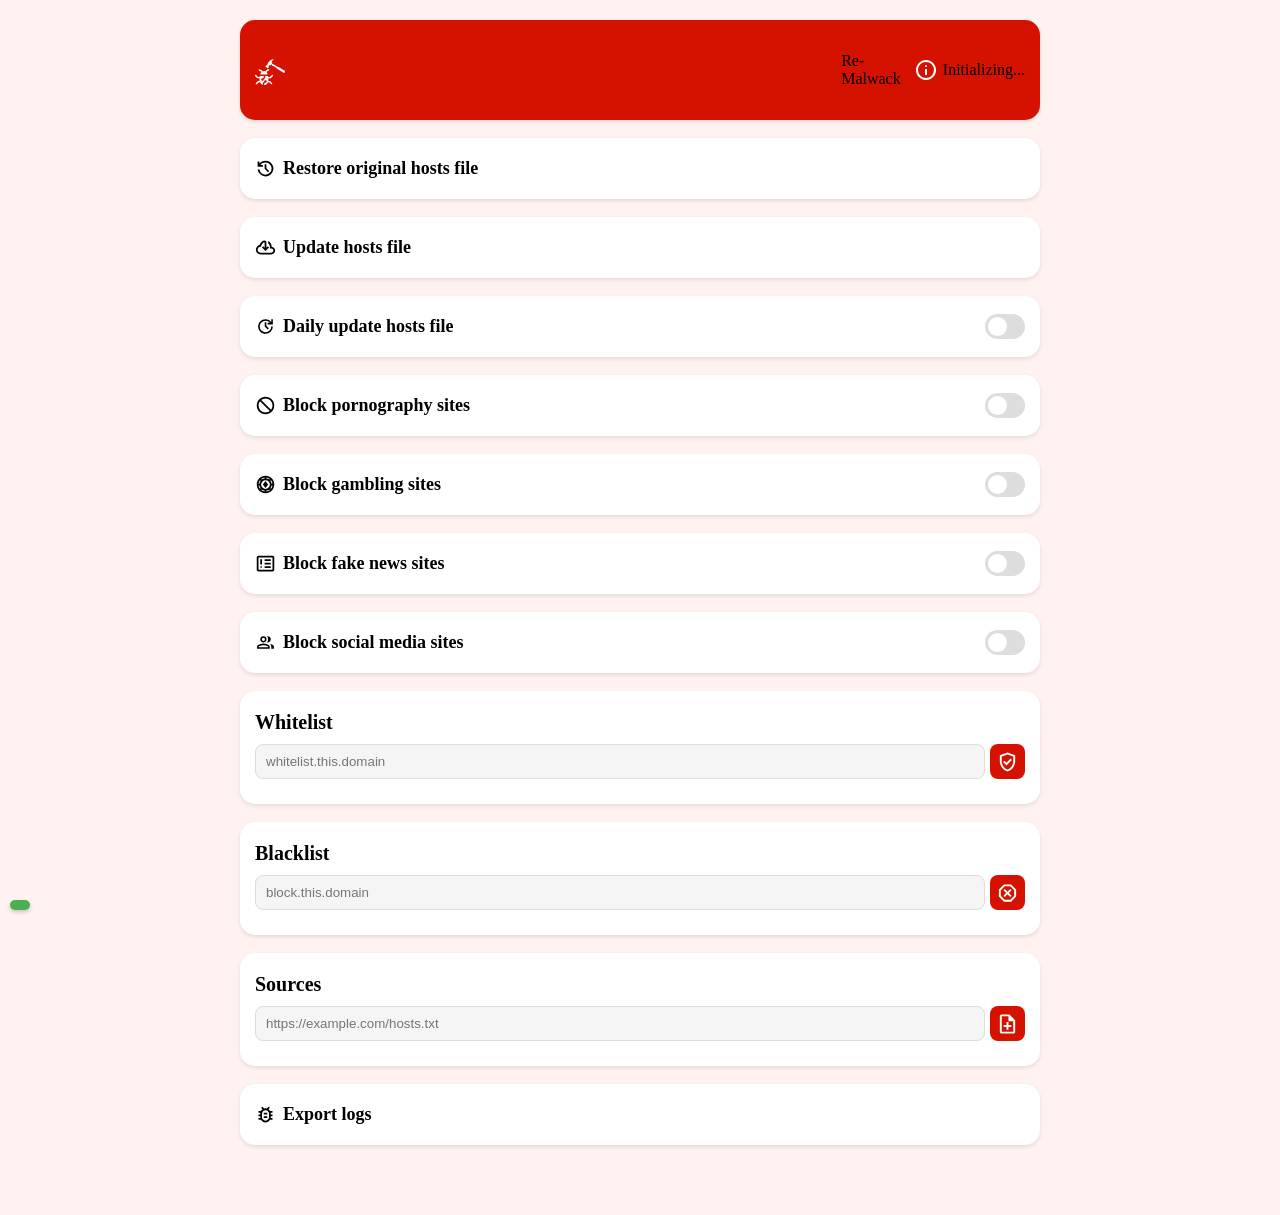
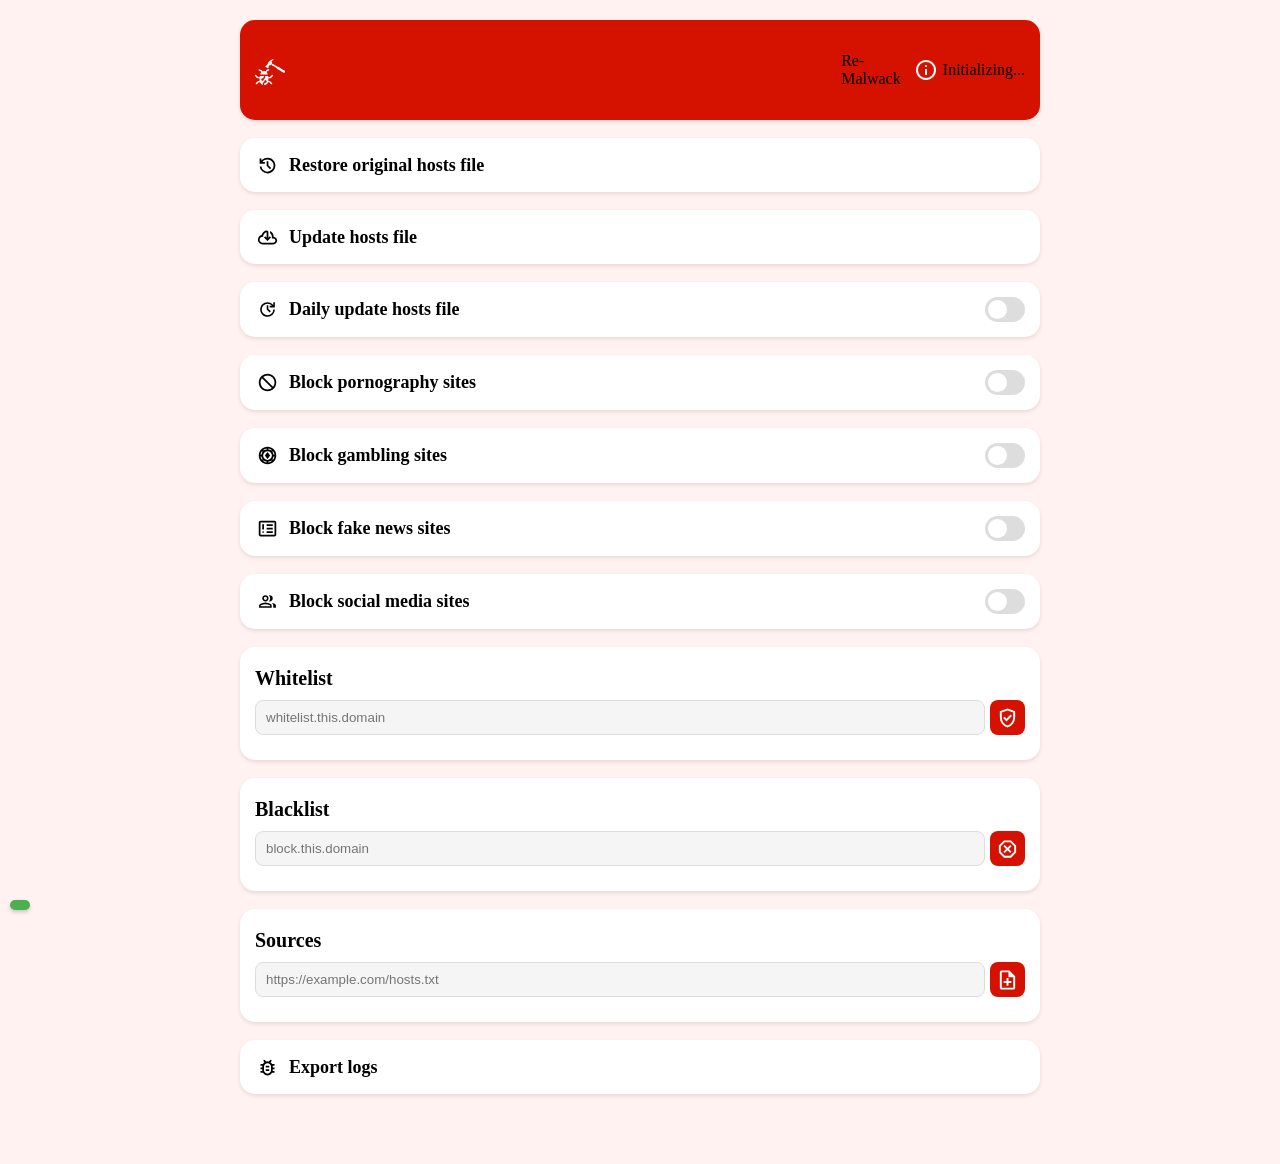

module_webui: add trackers block toggle

--- a/module/webroot/styles.css
+++ b/module/webroot/styles.css
@@ -547,9 +547,18 @@ input:checked+.slider:before {
 }
 
 .control-icon {
-    padding-top: 5px;
-    padding-right: 7px;
-    fill: var(--text-primary);
+    display: flex;
+    align-items: center;
+    justify-content: center;
+    height: 24px;
+    width: 24px;
+    padding-right: 10px;
+
+    svg {
+        fill: var(--text-primary);
+        height: 21px;
+        width: 21px;
+    }
 }
 
 .category-container {
